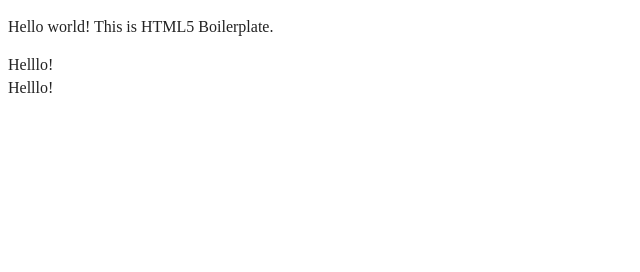
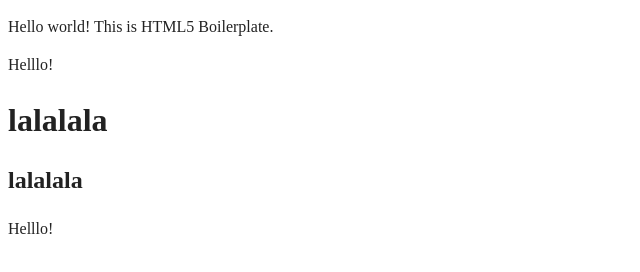
Before and after one commit to ChristabelKindrat/Laba, a website built with webpack: page index.html in a window 1280 px wide. Shown: the whole page, without its empty margins (0-640 px from the left). Built offline with nearby package versions, Linux system fonts and the light colour scheme.

Commit message:
INT-002: add h tegs

```diff
--- a/index.html
+++ b/index.html
@@ -28,6 +28,8 @@
   <p>Hello world! This is HTML5 Boilerplate.</p>
   <script src="js/app.js"></script>
   <div>Helllo!</div>
+  <h1>lalalala</h1>
+  <h2>lalalala</h2>
   <div>Helllo!</div>
 
 </body>
```
Also changed, not shown: 1 other file.
